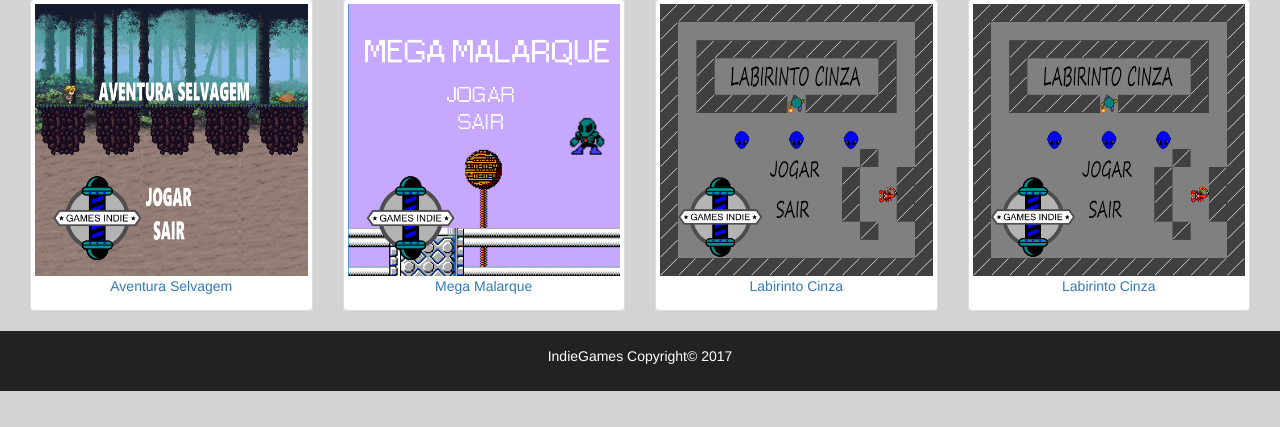
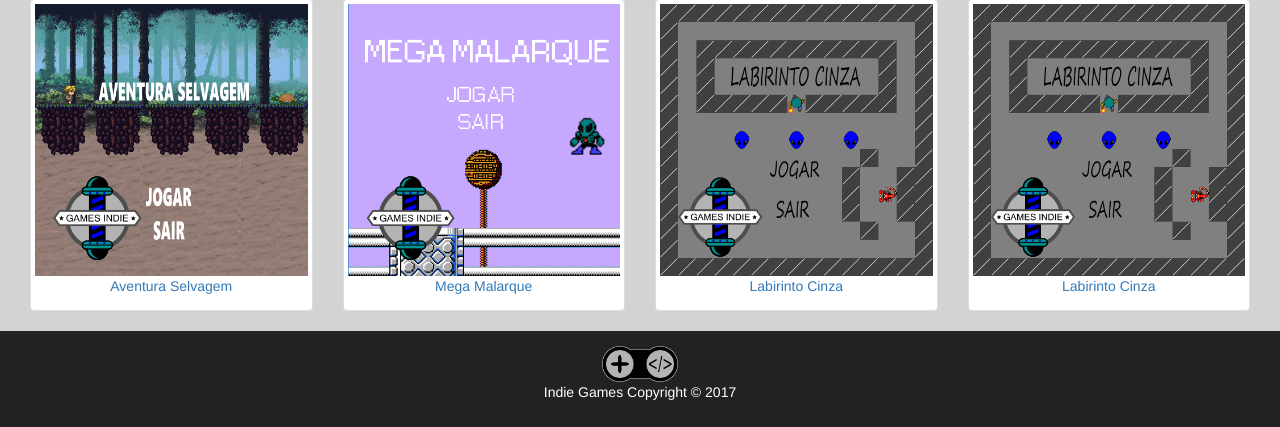
Before and after one commit to isperLucas/indiegames, a PHP site: page /index.php in a window 1280 px wide. Shown: the part 590-1017 px from the top of the page. Before the commit the page ends 981 px from the top, so only its background shows below. Run offline with PHP 8.4, Linux system fonts and the light colour scheme; some libraries are stand-ins or nearby versions.

Commit message:
Update footer.php

```diff
--- a/templates/footer.php
+++ b/templates/footer.php
@@ -1,5 +1,9 @@
 <footer class="container-fluid text-center">
-  <p>IndieGames Copyright© 2017 </p>
+<img  src="img/logov4.png"  height="36px">
+
+  <p>Indie Games Copyright © 2017</p>
+
 </footer>
+
 </body>
 </html>
```
